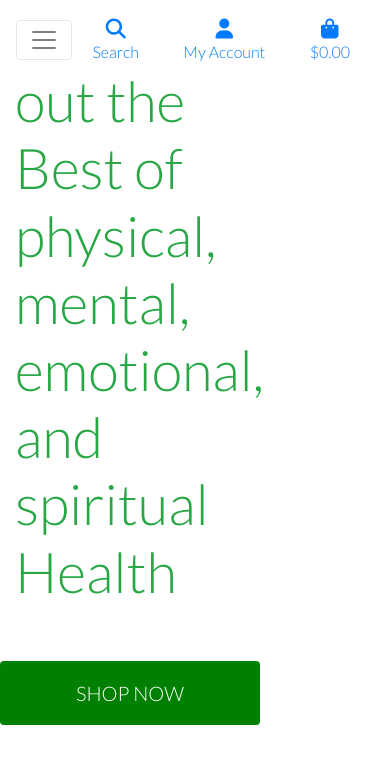
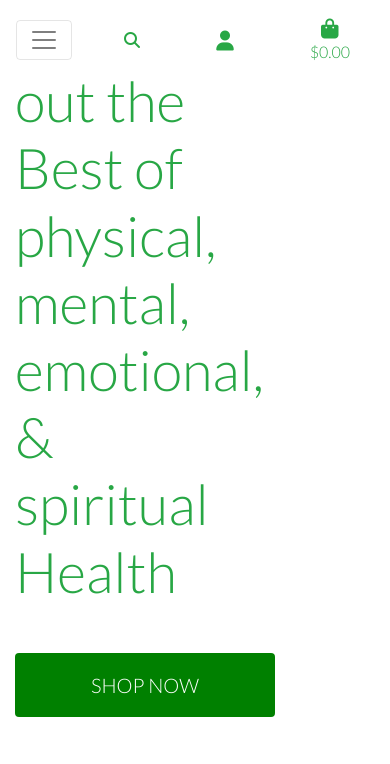
Before and after one commit to Code-Institute-Submissions/wujiaan2022-Sattvic-Food, a Django app: page / in a window 390 px wide. Shown: the top 764 px of the page. Run offline with Django 3.2, Linux system fonts and the light colour scheme; some libraries are stand-ins or nearby versions.

Commit message:
add media querry

```diff
--- a/home/templates/home/index.html
+++ b/home/templates/home/index.html
@@ -12,11 +12,10 @@
 {% block content %}
     <div class="container h-100">
         <div class="row h-100">
-            <div class="col-7 col-m-lg-auto my-auto">
-                <h1 class="display-4 text-success">
-                    Bring out the Best of physical, mental, emotional, and spiritual Health
-                </h1>
-            </div>
+            <div class="col-7 col-md-6 my-auto">
+                <h3 class="display-4 text-success">
+                    Bring out the Best of physical, mental, emotional, & spiritual Health
+                </h3>
                 <div class="my-5">
                     <h4>
                         <a href="" class="shop-now-button btn btn-lg rounded text-uppercase py-3">
@@ -26,4 +25,5 @@
                 </div>
             </div>
         </div>
+    </div>
 {% endblock content %}
--- a/static/css/base.css
+++ b/static/css/base.css
@@ -7,6 +7,7 @@ body {
     font-family: 'Lato';
 }
 
+
 /* from Bulma */
 .icon {
     align-items: center;
@@ -14,6 +15,8 @@ body {
     justify-content: center;
     height: 1.5rem;
     width: 1.5rem;
+    margin: 0;
+    padding: 0;
 }
 
 .icon-text:hover,
@@ -70,4 +73,23 @@ body {
       .header-container {
           padding-top: 164px;
       }
+
   }
+
+
+
+  @media (max-width: 350px) {
+    .navbar-toggler-icon{
+        font-size: 0.8em;
+    }
+
+    .navbar-toggler{
+        padding: 1px;
+    }
+
+    i {
+        margin: 0;
+        padding: 0;
+    }
+
+  }
--- a/templates/includes/mobile-top-header.html
+++ b/templates/includes/mobile-top-header.html
@@ -1,16 +1,15 @@
 <li class="list-inline-item">
-    <a class="text-green nav-link d-block d-lg-none" href="#" id="mobile-search" data-toggle="dropdown" aria-haspopup="true" aria-expanded="false">
-        <div class="icon-text text-center">
-            <div><i class="fas fa-search fa-lg"></i></div>
-            <p class="my-0">Search</p>
+    <a class="text-success nav-link d-block d-lg-none" href="#" id="mobile-search" data-toggle="dropdown" aria-haspopup="true" aria-expanded="false">
+        <div class="text-center icon-text">
+            <div class="m-0"><i class="fas fa-search fa-1x"></i></div>
         </div>
     </a>
-    <div class="dropdown-menu border-0 w-100 p-3 rounded-0 my-0" aria-labelledby="mobile-search">
+    <div class="dropdown-menu border-0 w-100 p-3 rounded-0 m-0" aria-labelledby="mobile-search">
         <form class="form" method="GET" action="">
             <div class="input-group w-100">
                 <input class="form-control border rounded-0" type="text" name="q" placeholder="Search our site">
                 <div class="input-group-append">
-                    <button class="form-control form-control btn btn-green border rounded-0" type="submit">
+                    <button class="form-control form-control btn btn-success border rounded-0" type="submit">
                         <span class="icon">
                             <i class="fas fa-search"></i>
                         </span>
@@ -21,10 +20,9 @@
     </div>
 </li>
 <li class="list-inline-item dropdown">
-    <a class="text-green nav-link d-block d-lg-none" href="#" id="user-options" data-toggle="dropdown" aria-haspopup="true" aria-expanded="false">
-        <div class="icon-text text-center">
+    <a class="text-success nav-link d-block d-lg-none" href="#" id="user-options" data-toggle="dropdown" aria-haspopup="true" aria-expanded="false">
+        <div class="text-center icon-text">
             <div><i class="fas fa-user fa-lg"></i></div>
-            <p class="my-0">My Account</p>
         </div>
     </a>
     <div class="dropdown-menu border-0" aria-labelledby="user-options">
@@ -32,7 +30,7 @@
             {% if request.user.is_superuser %}
                 <a href="{% url 'account_logout' %}" class="dropdown-item">Product Management</a>
             {% endif %}
-            <a href="{% url 'profile' %}" class="dropdown-item">My Profile</a>
+            <a href="{% url '' %}" class="dropdown-item">My Profile</a>
             <a href="{% url 'account_logout' %}" class="dropdown-item">Logout</a>
         {% else %}
             <a href="{% url 'account_signup' %}" class="dropdown-item">Register</a>
@@ -41,10 +39,10 @@
     </div>
 </li>
 <li class="list-inline-item">
-    <a class="{% if grand_total %}text-primary font-weight-bold{% else %}text-green{% endif %} nav-link d-block d-lg-none" href="">
-        <div class="icon-text text-center">
+    <a class="{% if grand_total %}text-primary font-weight-bold{% else %}text-success{% endif %} nav-link d-block d-lg-none" href="">
+        <div class="text-center icon-text">
             <div><i class="fas fa-shopping-bag fa-lg"></i></div>
-            <p class="my-0">
+            <p class="m-0 mobile-font">
                 {% if grand_total %}
                     ${{ grand_total|floatformat:2 }}
                 {% else %}
```
Lines whose indentation alone changed are shown as unchanged.
